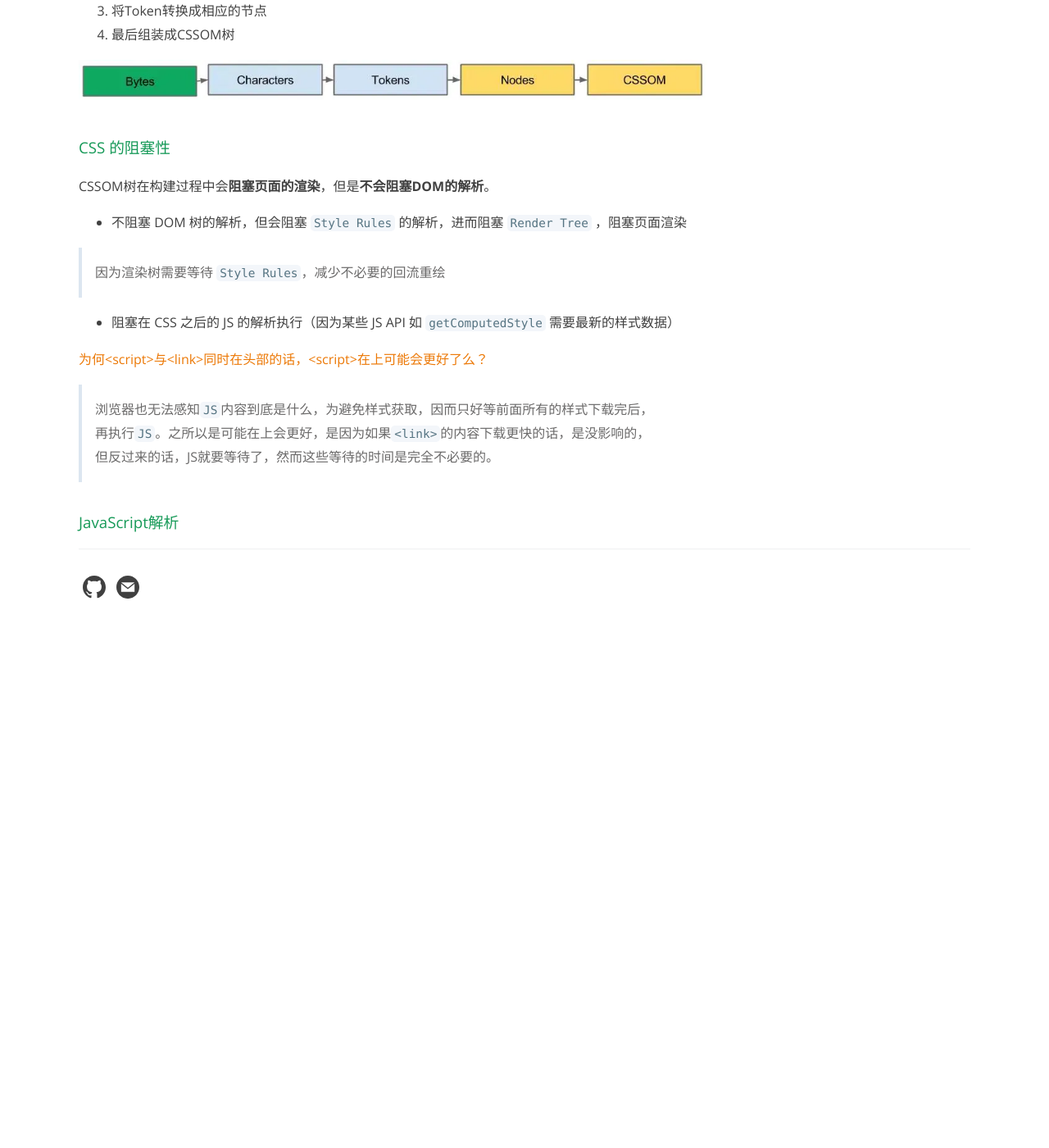
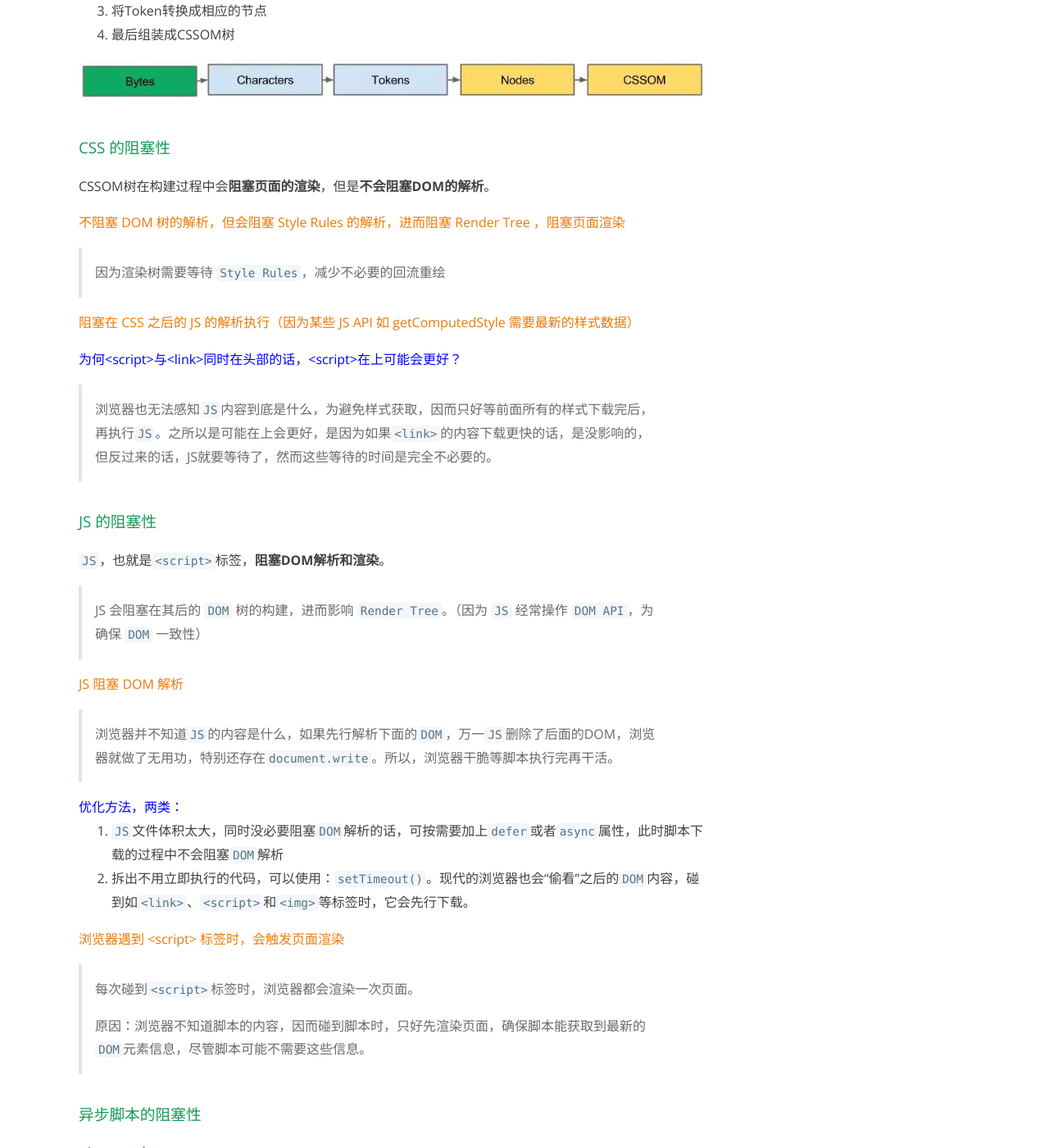
Before and after one commit to higwendolyn/Alias, a Jekyll site: the page built from _posts/2020-11-7-chorme1.md, in a window 1280 px wide and 1400 px high, scrolled down 10393 px. Shown: the whole window at 82% size. Built offline with Jekyll 4.4.1, drawn with Linux system fonts in a browser that asks for light colours; before the commit the page ends 11178 px from its top, so only the background shows below that; some of the changed text lies outside the part shown.

Commit message:
浏览器渲染流程

````diff
--- a/_posts/2020-11-7-chorme1.md
+++ b/_posts/2020-11-7-chorme1.md
@@ -213,14 +213,55 @@ CSS是一种渲染阻塞资源(render blocking resource)，它**需要完全被
 
 CSSOM树在构建过程中会**阻塞页面的渲染**，但是**不会阻塞DOM的解析**。
 
-* 不阻塞 DOM 树的解析，但会阻塞 ```Style Rules``` 的解析，进而阻塞 ```Render Tree``` ，阻塞页面渲染
+<font style="color: #ec7907;">不阻塞 DOM 树的解析，但会阻塞 Style Rules 的解析，进而阻塞 Render Tree ，阻塞页面渲染</font>
 
 > 因为渲染树需要等待 ```Style Rules```，减少不必要的回流重绘
 
-* 阻塞在 CSS 之后的 JS 的解析执行（因为某些 JS API 如 ```getComputedStyle``` 需要最新的样式数据）
+<font style="color: #ec7907;">阻塞在 CSS 之后的 JS 的解析执行（因为某些 JS API 如 getComputedStyle 需要最新的样式数据）</font>
 
-<font style="color: #ec7907;">为何&lt;script&gt;与&lt;link&gt;同时在头部的话，&lt;script&gt;在上可能会更好了么？</font>
+<span style="color: blue;">为何&lt;script&gt;与&lt;link&gt;同时在头部的话，&lt;script&gt;在上可能会更好？</span>
 
 > 浏览器也无法感知```JS```内容到底是什么，为避免样式获取，因而只好等前面所有的样式下载完后，再执行```JS```。之所以是可能在上会更好，是因为如果```<link>```的内容下载更快的话，是没影响的，但反过来的话，JS就要等待了，然而这些等待的时间是完全不必要的。
 
-### JavaScript解析
+### JS 的阻塞性
+
+```JS```，也就是```<script>```标签，**阻塞DOM解析和渲染**。
+
+> JS 会阻塞在其后的 ```DOM``` 树的构建，进而影响 ```Render Tree```。（因为 ```JS``` 经常操作 ```DOM API```，为确保 ```DOM``` 一致性）
+
+<font style="color: #ec7907;">JS 阻塞 DOM 解析</font>
+
+> 浏览器并不知道```JS```的内容是什么，如果先行解析下面的```DOM```，万一```JS```删除了后面的DOM，浏览器就做了无用功，特别还存在```document.write```。所以，浏览器干脆等脚本执行完再干活。
+
+<font style="color: blue;">优化方法，两类：</font>
+
+1. ```JS```文件体积太大，同时没必要阻塞```DOM```解析的话，可按需要加上```defer```或者```async```属性，此时脚本下载的过程中不会阻塞```DOM```解析
+2. 拆出不用立即执行的代码，可以使用：```setTimeout()```。现代的浏览器也会“偷看”之后的```DOM```内容，碰到如```<link>```、```<script>```和```<img>```等标签时，它会先行下载。
+
+<font style="color: #ec7907;">浏览器遇到 &lt;script&gt; 标签时，会触发页面渲染</font>
+
+> 每次碰到```<script>```标签时，浏览器都会渲染一次页面。
+>
+> 原因：浏览器不知道脚本的内容，因而碰到脚本时，只好先渲染页面，确保脚本能获取到最新的```DOM```元素信息，尽管脚本可能不需要这些信息。
+
+### 异步脚本的阻塞性
+
+![](../../../images/chorme19.png)
+
+* ```script```：立即下载执行，下载执行的过程中阻塞 HTML 解析（DOM 构建）
+
+* ```async script```：立即下载执行，但是下载过程不影响 HTML 解析（DOM 构建），仅在执行过程阻塞 HTML 解析（DOM 构建）
+
+* ```defer script```：立即下载，延迟执行（HTML 解析完成后），不阻塞 HTML 的解析（DOM 构建）
+
+## 总结
+
+* ```CSS``` 不会阻塞 ```DOM``` 的解析，但会阻塞 ```DOM``` 渲染。
+* ```JS``` 阻塞 ```DOM``` 解析，但浏览器会"偷看"```DOM```，预先下载相关资源。
+* 浏览器遇到 ```<script>```且没有```defer```或```async```属性的 标签时，会触发页面渲染，因而如果前面CSS资源尚未加载完毕时，浏览器会等待它加载完毕在执行脚本。
+
+因此，```<script>```最好放底部，```<link>```最好放头部，如果头部同时有```<script>```与```<link>```的情况下，最好将```<script>```放在```<link>```上面
+
+## 参考文章
+
+[轻松明白 CSS 和 JS 对页面渲染的阻塞](https://juejin.cn/post/6926055209496117256#heading-2)
````
Also changed, not shown: images/chorme19.png (added).
